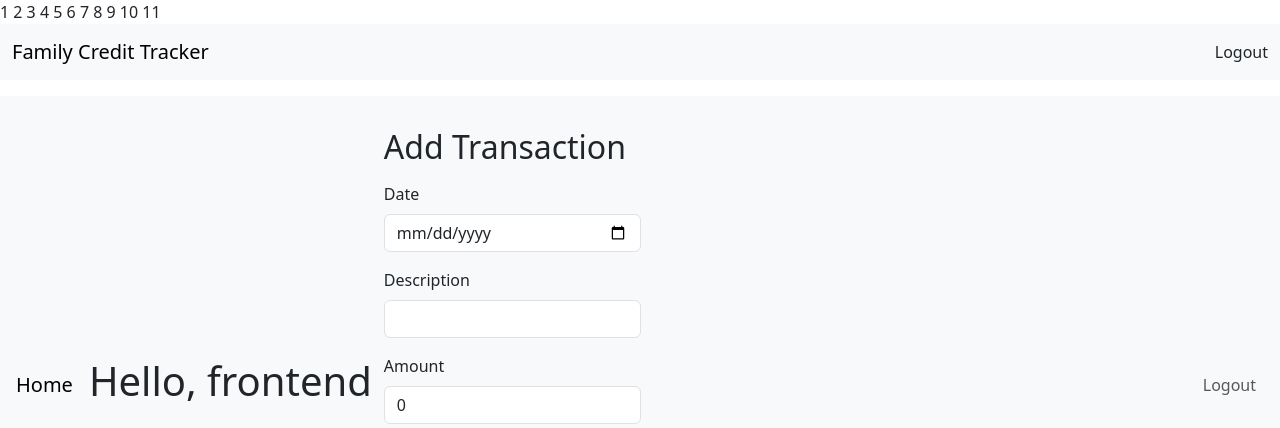
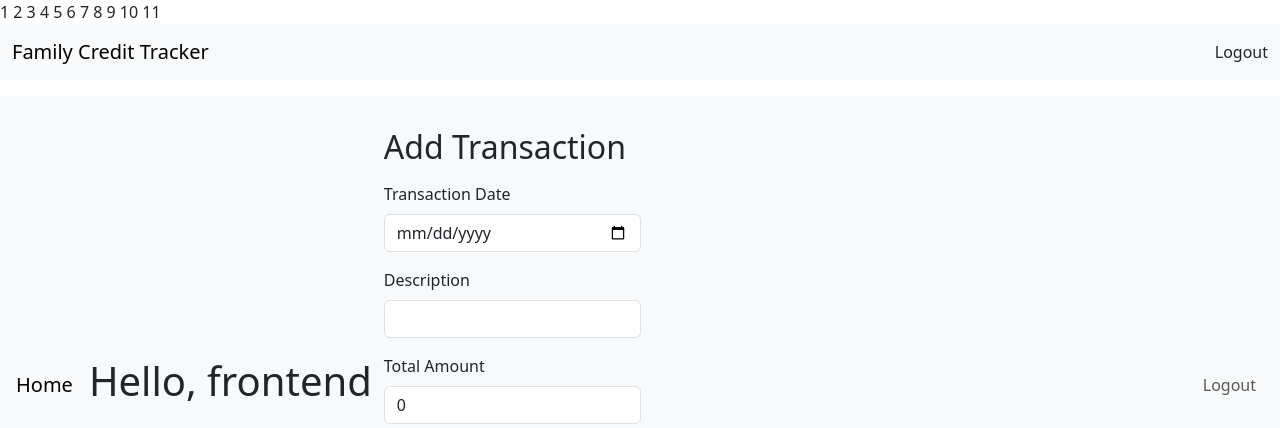
Before and after one commit to Mahmoudthoughts/PersonalBanking, an Angular app in the folder frontend/: page /transactions/new in a window 1280 px wide. Shown: the top 428 px of the page. Built offline with nearby package versions, Linux system fonts and the light colour scheme; no server answers.

Commit message:
Update transaction fields

```diff
--- a/frontend/src/app/pages/add-transaction/add-transaction.html
+++ b/frontend/src/app/pages/add-transaction/add-transaction.html
@@ -2,16 +2,16 @@
   <h2>Add Transaction</h2>
   <form [formGroup]="form" (ngSubmit)="submit()" class="mt-3" style="max-width: 400px;">
     <div class="mb-3">
-      <label class="form-label">Date</label>
-      <input type="date" class="form-control" formControlName="date" />
+      <label class="form-label">Transaction Date</label>
+      <input type="date" class="form-control" formControlName="transaction_date" />
     </div>
     <div class="mb-3">
       <label class="form-label">Description</label>
       <input type="text" class="form-control" formControlName="description" />
     </div>
     <div class="mb-3">
-      <label class="form-label">Amount</label>
-      <input type="number" class="form-control" formControlName="amount" />
+      <label class="form-label">Total Amount</label>
+      <input type="number" class="form-control" formControlName="total_amount" />
     </div>
     <div class="mb-3">
       <label class="form-label">Cardholder ID</label>
--- a/frontend/src/app/pages/add-transaction/add-transaction.ts
+++ b/frontend/src/app/pages/add-transaction/add-transaction.ts
@@ -16,9 +16,9 @@ export class AddTransaction {
 
   constructor(private fb: FormBuilder, private data: DataService, private router: Router) {
     this.form = this.fb.nonNullable.group({
-      date: '',
+      transaction_date: '',
       description: '',
-      amount: 0,
+      total_amount: 0,
       cardholder_id: '',
       source_file: ''
     });
--- a/frontend/src/app/pages/dashboard/dashboard.ts
+++ b/frontend/src/app/pages/dashboard/dashboard.ts
@@ -20,13 +20,13 @@ export class Dashboard implements OnInit {
       const monthTotals: { [key: string]: number } = {};
 
       for (const tx of transactions as any[]) {
-        const month = (tx.date as string).slice(0, 7);
-        monthTotals[month] = (monthTotals[month] || 0) + tx.amount;
+        const month = (tx.transaction_date as string).slice(0, 7);
+        monthTotals[month] = (monthTotals[month] || 0) + tx.total_amount;
 
         const cat = (tx.tags && tx.tags.length)
           ? tx.tags[0].name
           : 'Uncategorized';
-        categoryTotals[cat] = (categoryTotals[cat] || 0) + tx.amount;
+        categoryTotals[cat] = (categoryTotals[cat] || 0) + tx.total_amount;
       }
 
       this.renderCategoryChart(categoryTotals);
--- a/frontend/src/app/pages/transactions/transactions.html
+++ b/frontend/src/app/pages/transactions/transactions.html
@@ -28,15 +28,15 @@
       <tr>
         <th>Date</th>
         <th>Description</th>
-        <th>Amount</th>
+        <th>Total Amount</th>
         <th>Cardholder</th>
       </tr>
     </thead>
     <tbody>
       <tr *ngFor="let t of transactions">
-        <td>{{ t.date }}</td>
+        <td>{{ t.transaction_date }}</td>
         <td>{{ t.description }}</td>
-        <td>{{ t.amount }}</td>
+        <td>{{ t.total_amount }}</td>
         <td>{{ t.cardholder_id }}</td>
       </tr>
     </tbody>
--- a/frontend/src/app/pages/transactions/transactions.ts
+++ b/frontend/src/app/pages/transactions/transactions.ts
@@ -62,7 +62,7 @@ export class Transactions implements OnInit {
     }
 
     if (params['month']) {
-      filtered = filtered.filter(t => (t.date as string).startsWith(params['month']));
+      filtered = filtered.filter(t => (t.transaction_date as string).startsWith(params['month']));
     }
 
     this.transactions = filtered;
```
Also changed, not shown: 1 other file (tests, documents, lock files or other folders).
